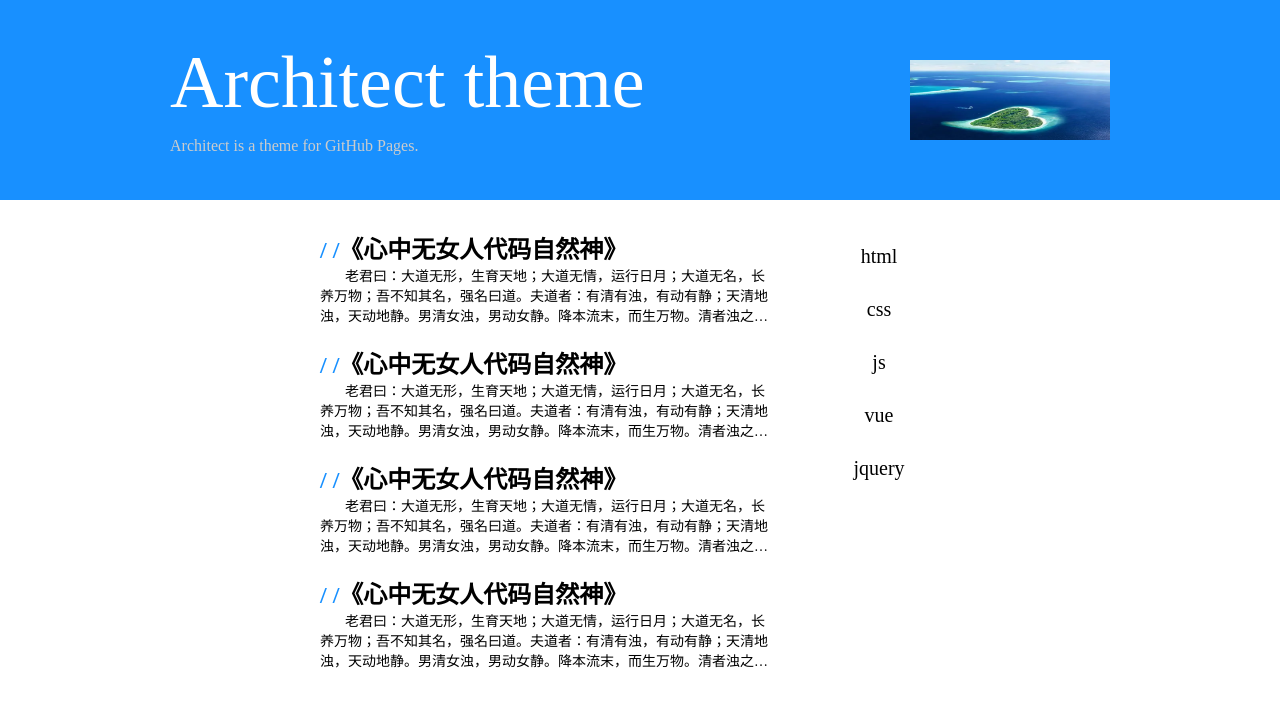
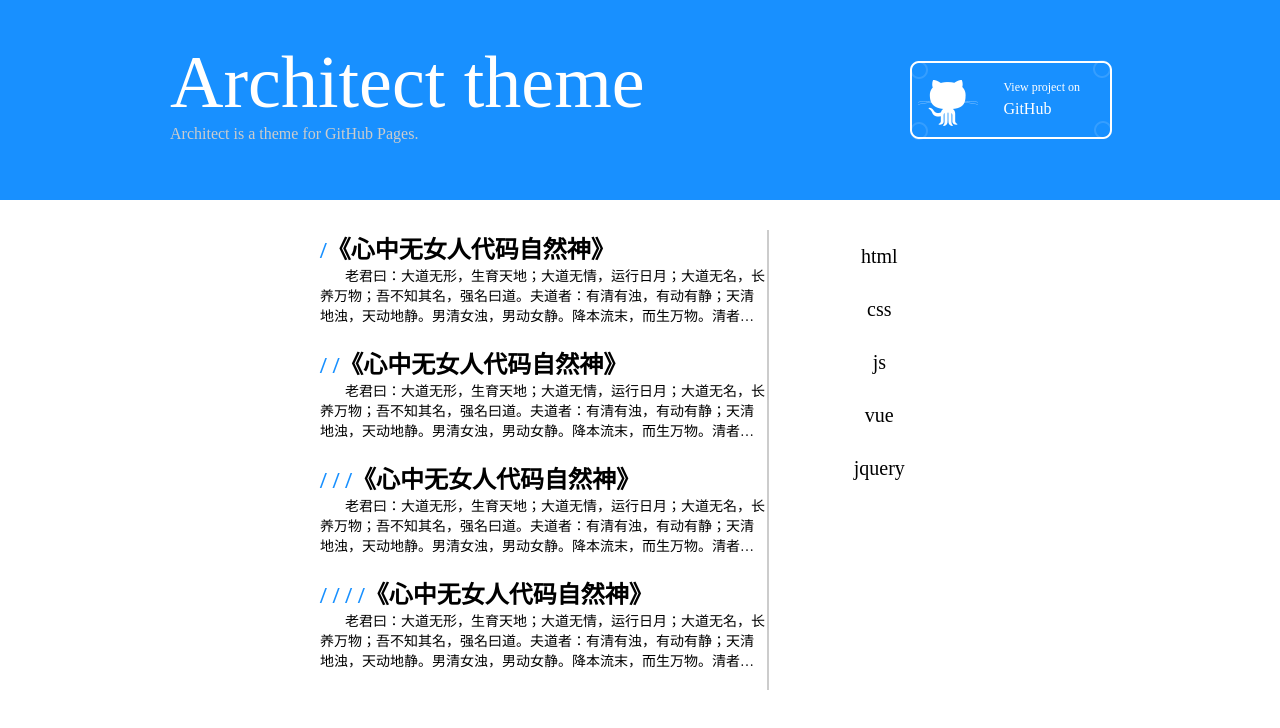
Before and after one commit to fuchenzijian/fuchenzijian.github, a plain HTML site: page home.html in a window 1280 px wide. Drawn offline with Linux system fonts and the light colour scheme.

Commit message:
更改了标题图片

```diff
--- a/css/home.css
+++ b/css/home.css
@@ -21,7 +21,6 @@ header{
 
 .ft-16{
     font-size: 16px;
-    padding-top: 12px;
 }
 
 .title-container{
@@ -67,6 +66,7 @@ main{
 
 .main-left{
     width: 70%;
+    border-right: 2px solid #ccc;
 }
 
 .main-right{
@@ -98,3 +98,29 @@ main{
     font-size: 20px;
     text-align: center;
 }
+
+.img-out{
+    margin-top: 20px;
+    width: 200px;
+    height: 80px;
+    position: relative;
+}
+
+.img-out .title-text{
+    position: absolute;
+    right: 30px;
+    top: 0;
+}
+
+.title-text div:nth-child(1){
+    padding-top: 20px;
+    color: #fff;
+}
+.title-text div:nth-child(2){
+    padding-top: 5px;
+    color: #fff;
+}
+
+.ft-12{
+    font-size: 12px;
+}
--- a/home.html
+++ b/home.html
@@ -16,14 +16,20 @@
                    <div class="cl-grey ft-16">Architect is a theme for GitHub Pages.</div>
                </div>
                <div class="title-right">
-                   <img src="./assets/titleimg.png" class="title_img" alt="">
+                   <div class="img-out">
+                       <img src="./assets/cat.png" alt="">
+                       <div class="title-text">
+                            <div class="ft-12">View project on</div>
+                            <div class="ft-16">GitHub</div>
+                       </div>
+                   </div>
                </div>
            </div>
         </header>
         <main>
             <div class="main-left">
                 <div class="article-out">
-                    <div class="article-title"><a class="cl-blue">/  /</a>《心中无女人代码自然神》</div>
+                    <div class="article-title"><a class="cl-blue">/</a>《心中无女人代码自然神》</div>
                     <div class="article-contain">老君曰：大道无形，生育天地；大道无情，运行日月；大道无名，长养万物；吾不知其名，强名曰道。夫道者：有清有浊，有动有静；天清地浊，天动地静。男清女浊，男动女静。降本流末，而生万物。清者浊之源，动者静之基。人能常清静，天地悉皆归。 夫人神好清，而心扰之；人心好静，而欲牵之。常能遣其欲，而心自静，澄其心而神自清。自然六欲不生，三毒消灭。所以不能者，为心未澄，欲未遣也。能遣之者，内观其心，心无其心；外观其形，形无其形；远观其物，物无其物。三者既悟，唯见於空；观空亦空，空无所空；所空既无，无无亦无；无无既无，湛然常寂；寂无所寂，欲岂能生？欲既不生，即是真静。真常应物，真常得性；常应常静，常清静矣。如此清静，渐入真道；既入真道，名为得道，虽名得道，实无所得；为化众生，名为得道；能悟之者，可传圣道。
                         老君曰：上士无争，下士好争；上德不德，下德执德。执著之者，不名道德。众生所以不得真道者，为有妄心。既有妄心，即惊其神；既惊其神，即著万物；既著万物，即生贪求；即生贪求，即是烦恼。烦恼妄想，忧苦身心。但遭浊辱。流浪生死，常沉苦海，永失真道。真常之道，悟者自得，得悟道者，常清静矣。
                         仙人葛翁曰：吾得真道，曾诵此经万遍。此经是天人所习，不传下士。吾昔受之于东华帝君，东华帝君受之于金阙帝君，金阙帝君受之于西王母。西王母皆口口相传，不记文字。吾今于世，书而录之。上士悟之，升为天官；中士修之，南宫列仙；下士得之，在世长年。游行三界，升入金门。
@@ -39,7 +45,7 @@
                         正一真人曰：人家有此经，悟解之者，灾障不干，众圣护门。神升上界，朝拜高尊。功满德就，相感帝君。诵持不退，身腾紫云。</div>
                 </div>
                 <div class="article-out">
-                    <div class="article-title"><a class="cl-blue">/  /</a>《心中无女人代码自然神》</div>
+                    <div class="article-title"><a class="cl-blue">/  /  /</a>《心中无女人代码自然神》</div>
                     <div class="article-contain">老君曰：大道无形，生育天地；大道无情，运行日月；大道无名，长养万物；吾不知其名，强名曰道。夫道者：有清有浊，有动有静；天清地浊，天动地静。男清女浊，男动女静。降本流末，而生万物。清者浊之源，动者静之基。人能常清静，天地悉皆归。 夫人神好清，而心扰之；人心好静，而欲牵之。常能遣其欲，而心自静，澄其心而神自清。自然六欲不生，三毒消灭。所以不能者，为心未澄，欲未遣也。能遣之者，内观其心，心无其心；外观其形，形无其形；远观其物，物无其物。三者既悟，唯见於空；观空亦空，空无所空；所空既无，无无亦无；无无既无，湛然常寂；寂无所寂，欲岂能生？欲既不生，即是真静。真常应物，真常得性；常应常静，常清静矣。如此清静，渐入真道；既入真道，名为得道，虽名得道，实无所得；为化众生，名为得道；能悟之者，可传圣道。
                         老君曰：上士无争，下士好争；上德不德，下德执德。执著之者，不名道德。众生所以不得真道者，为有妄心。既有妄心，即惊其神；既惊其神，即著万物；既著万物，即生贪求；即生贪求，即是烦恼。烦恼妄想，忧苦身心。但遭浊辱。流浪生死，常沉苦海，永失真道。真常之道，悟者自得，得悟道者，常清静矣。
                         仙人葛翁曰：吾得真道，曾诵此经万遍。此经是天人所习，不传下士。吾昔受之于东华帝君，东华帝君受之于金阙帝君，金阙帝君受之于西王母。西王母皆口口相传，不记文字。吾今于世，书而录之。上士悟之，升为天官；中士修之，南宫列仙；下士得之，在世长年。游行三界，升入金门。
@@ -47,7 +53,7 @@
                         正一真人曰：人家有此经，悟解之者，灾障不干，众圣护门。神升上界，朝拜高尊。功满德就，相感帝君。诵持不退，身腾紫云。</div>
                 </div>
                 <div class="article-out">
-                    <div class="article-title"><a class="cl-blue">/  /</a>《心中无女人代码自然神》</div>
+                    <div class="article-title"><a class="cl-blue">/  /  /  /</a>《心中无女人代码自然神》</div>
                     <div class="article-contain">老君曰：大道无形，生育天地；大道无情，运行日月；大道无名，长养万物；吾不知其名，强名曰道。夫道者：有清有浊，有动有静；天清地浊，天动地静。男清女浊，男动女静。降本流末，而生万物。清者浊之源，动者静之基。人能常清静，天地悉皆归。 夫人神好清，而心扰之；人心好静，而欲牵之。常能遣其欲，而心自静，澄其心而神自清。自然六欲不生，三毒消灭。所以不能者，为心未澄，欲未遣也。能遣之者，内观其心，心无其心；外观其形，形无其形；远观其物，物无其物。三者既悟，唯见於空；观空亦空，空无所空；所空既无，无无亦无；无无既无，湛然常寂；寂无所寂，欲岂能生？欲既不生，即是真静。真常应物，真常得性；常应常静，常清静矣。如此清静，渐入真道；既入真道，名为得道，虽名得道，实无所得；为化众生，名为得道；能悟之者，可传圣道。
                         老君曰：上士无争，下士好争；上德不德，下德执德。执著之者，不名道德。众生所以不得真道者，为有妄心。既有妄心，即惊其神；既惊其神，即著万物；既著万物，即生贪求；即生贪求，即是烦恼。烦恼妄想，忧苦身心。但遭浊辱。流浪生死，常沉苦海，永失真道。真常之道，悟者自得，得悟道者，常清静矣。
                         仙人葛翁曰：吾得真道，曾诵此经万遍。此经是天人所习，不传下士。吾昔受之于东华帝君，东华帝君受之于金阙帝君，金阙帝君受之于西王母。西王母皆口口相传，不记文字。吾今于世，书而录之。上士悟之，升为天官；中士修之，南宫列仙；下士得之，在世长年。游行三界，升入金门。
```
Also changed, not shown: assets/cat.png (added).
